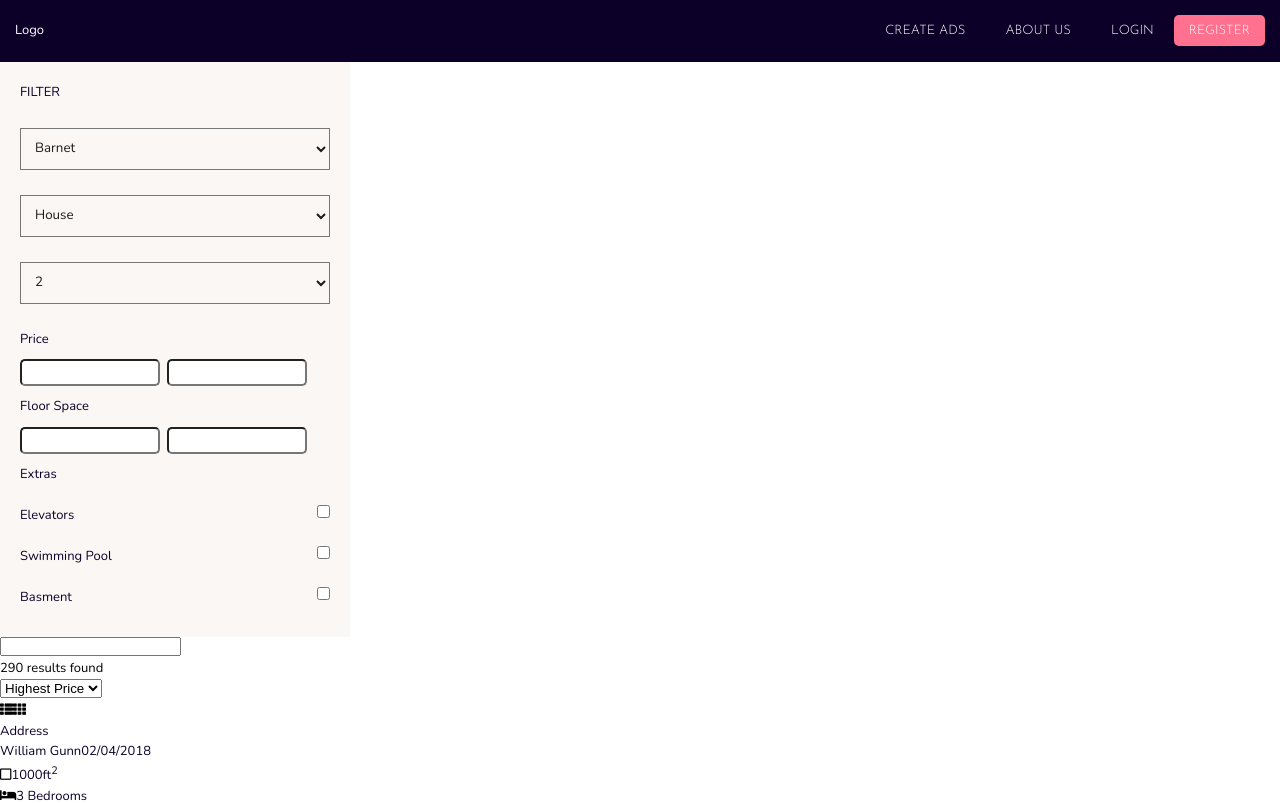
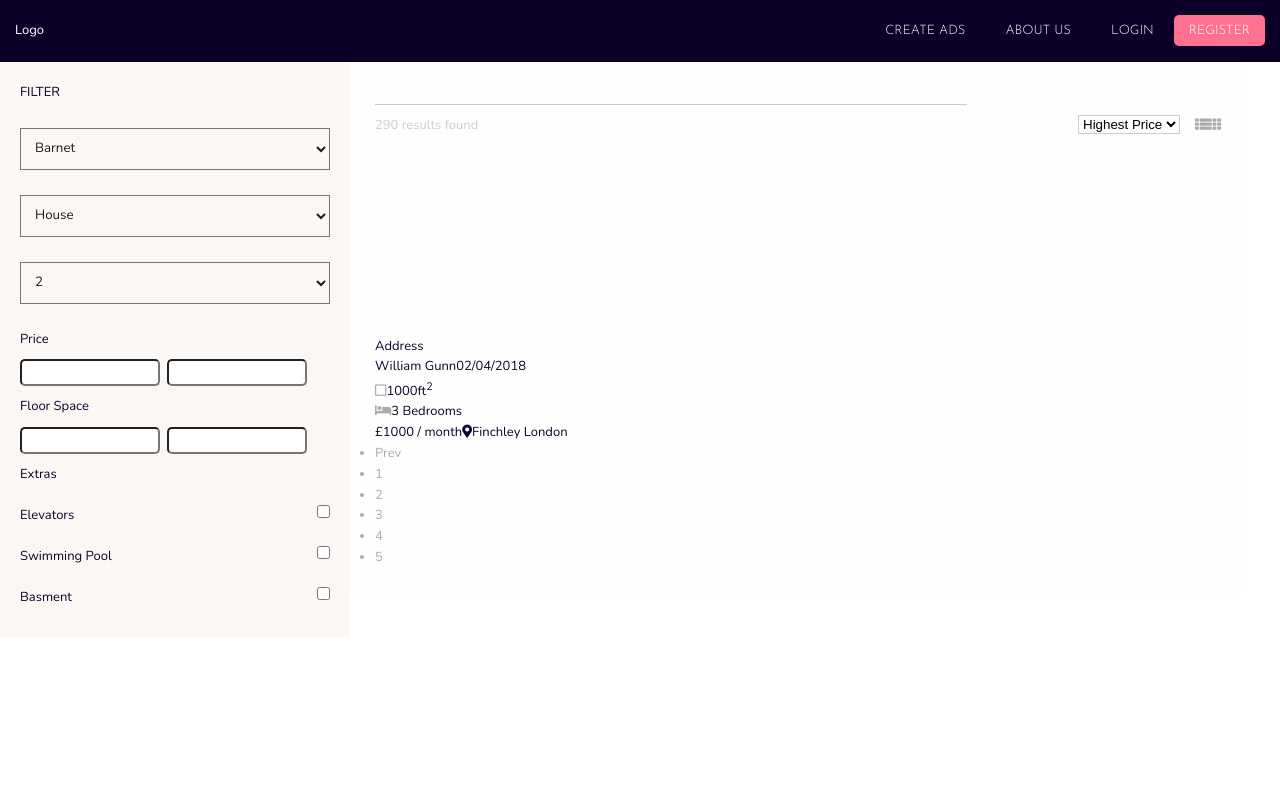
Before and after one commit to KabirMaan/react-estate, a React app: page / in a window 1280 px wide. Shown: the top 803 px of the page. Built offline with nearby package versions, Linux system fonts and the light colour scheme.

Commit message:
style search bar and sort area

```diff
--- a/src/components/Listings.js
+++ b/src/components/Listings.js
@@ -8,7 +8,7 @@ class Listings extends Component {
           <input type="text" name="search" />
         </section>
         <section className="sort-by">
-          <div>290 results found</div>
+          <div className="results">290 results found</div>
           <div className="sort-options">
             <select name="sort" className="sort" id="">
               <option value="price-asc">Highest Price</option>
--- a/src/styles/_content-area.scss
+++ b/src/styles/_content-area.scss
@@ -3,6 +3,8 @@
   width: 30%;
   max-width: 35rem;
   padding: 2rem;
+  display: inline-block;
+  float: left;
 
   select {
     background: transparent;
@@ -48,5 +50,49 @@
 }
 
 #listings {
-  color: black;
+  color: $darkgrey;
+  width: 70%;
+  float: left;
+  padding: 2.5rem;
+  background-color: $offwhite;
+
+  .search-area {
+    input[type="text"] {
+      width: 70%;
+      background: transparent;
+      border: none;
+      border-bottom: 0.1rem solid $lightgrey;
+      margin-bottom: 1rem;
+      color: $lightgrey;
+    }
+  }
+
+  .sort-by {
+    margin-bottom: 20rem;
+
+    .results {
+      color: $lightgrey;
+      display: inline-block;
+    }
+
+    .sort-options {
+      float: right;
+
+      select {
+        border: 0.1rem solid $lightgrey;
+        background: transparent;
+
+        display: inline-block;
+        margin-right: 1.5rem;
+        vertical-align: top;
+      }
+      .view {
+        display: inline-block;
+
+        .fa {
+          margin-right: 1.5rem;
+        }
+      }
+    }
+  }
 }
--- a/src/styles/_settings.scss
+++ b/src/styles/_settings.scss
@@ -1,5 +1,6 @@
 $darkpurple: #0c0028;
 $grey: #faf7f5;
+$lightgrey: #d1cbcd;
 $darkgrey: #adabaa;
 $white: #ffffff;
 $offwhite: #fffeff;
```
